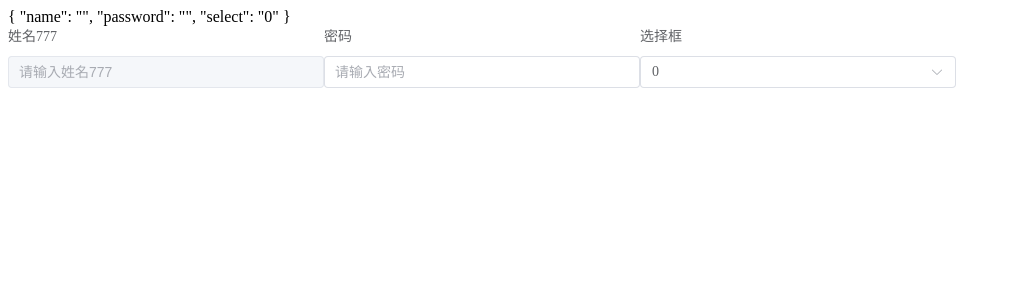
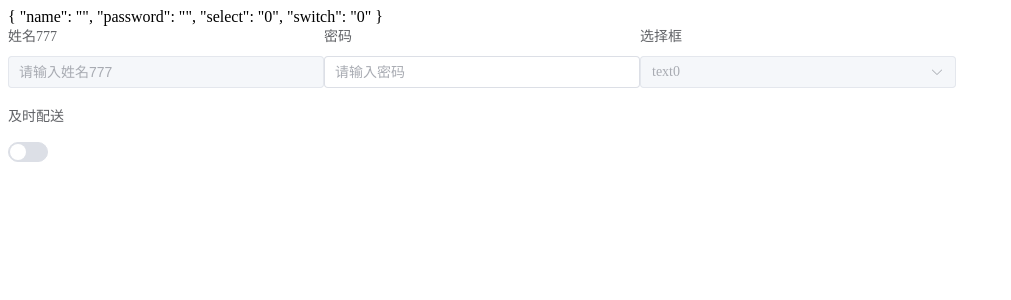
Before and after one commit to 839574938/Fniu-UI, a Vue app: page / in a window 1280 px wide. Shown: the top 300 px of the page, without its empty margins (0-1011 px from the left). Built offline with nearby package versions, Linux system fonts and the light colour scheme.

Commit message:
feat: 新增c-query(switch)

```diff
--- a/packages/CQuery/src/index.vue
+++ b/packages/CQuery/src/index.vue
@@ -16,6 +16,9 @@
                   :value="item.value"
                 />
               </el-select>
+            </template>
+            <template v-if="column.type === 'switch'">
+              <el-switch v-model="modelValue[column.key]" v-bind="column.attrs"></el-switch>
             </template>
           </el-form-item>
         </slot>
--- a/src/App.vue
+++ b/src/App.vue
@@ -21,6 +21,7 @@ const queryData = reactive({
   name: '',
   password: '',
   select: '0',
+  switch: false
 })
 
 const columns = [
@@ -42,12 +43,20 @@ const columns = [
     key: 'select',
     label: '选择框',
     options: [
-      {value: '0', label: '0'},
-      {value: '1', label: '1'},
-      {value: '2', label: '2'}
+      {value: '0', label: 'text0'},
+      {value: '1', label: 'text1'},
+      {value: '2', label: 'text2'}
     ],
+    attrs: {disabled: true},
     attrsCol: {span: 6},
-  }
+  },
+  {
+    type: 'switch',
+    key: 'switch',
+    label: '及时配送',
+    attrs: {activeValue: "100", inactiveValue: "0"}
+  },
+
 ];
 </script>
 
```
